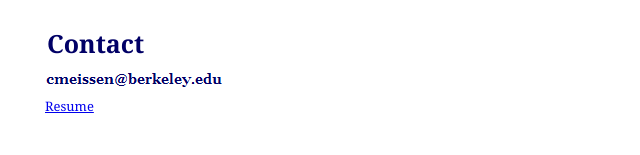
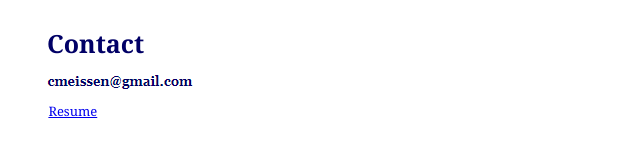
Before and after one commit to cmeissen/cmeissen.github.io, a plain HTML site: page index.html in a window 1280 px wide. Shown: the part 1169-1324 px from the top of the page, 218-858 px from the left. Drawn offline with Linux system fonts and the light colour scheme.

Commit message:
Update Email Link

```diff
--- a/index.html
+++ b/index.html
@@ -60,9 +60,9 @@
           	</p> </div>
 
           <div class="contentTitle">Contact</div>
-          <div class="contentText">
-          	<img src="emaillink.png" alt="elink" style="margin: 0px 0px 5px 0px;"/>
-          	<p><a href="Docs/Resume_ChrisMeissen.pdf">Resume</a> </p>
+          <div class="contentText"> <p>
+          	<p><img src="gmaillink.png" alt="elink" style="margin: 0px 0px 5px 0px;"/> </p>
+          	<p>&nbsp;<a href="Docs/Resume_ChrisMeissen.pdf">Resume</a> </p>
 
           	 </div>
 
```
Also changed, not shown: Education.html (+2 -2 lines), gmaillink.PNG (added).
